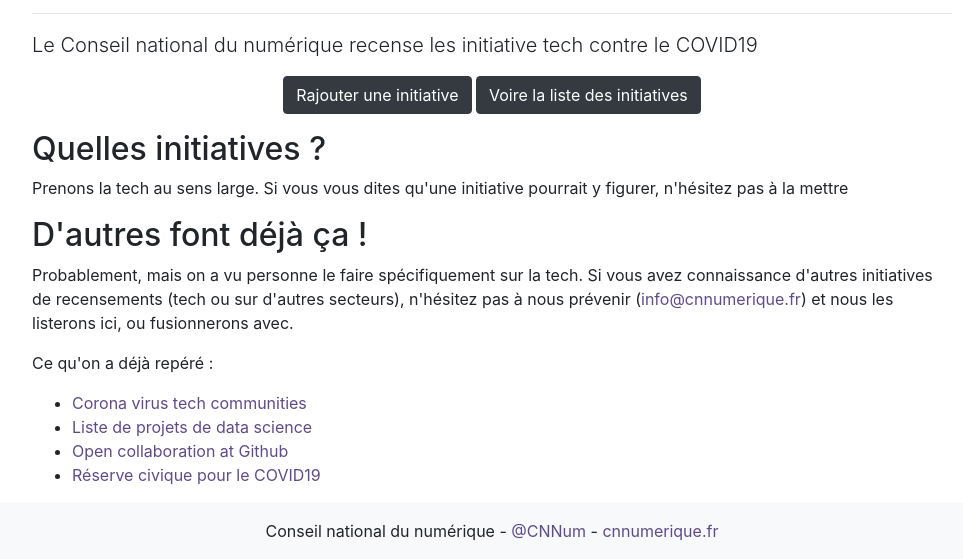
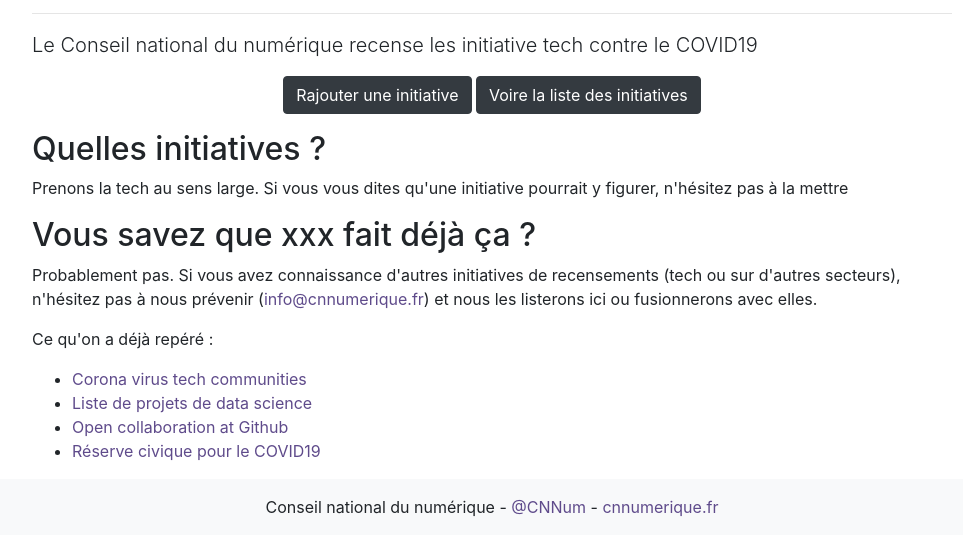
Before and after one commit to cpa/techvscovid19, a plain HTML site: page index.html in a window 1280 px wide. Shown: the part 255-814 px from the top of the page, without its empty margins (148-1111 px from the left). Drawn offline with Linux system fonts and the light colour scheme.

Commit message:
Update index.html

```diff
--- a/index.html
+++ b/index.html
@@ -43,8 +43,8 @@
           <h2>Quelles initiatives ?</h2>
           <p>Prenons la tech au sens large. Si vous vous dites qu'une initiative pourrait y figurer, n'hésitez pas à la mettre</p>
 
-          <h2>D'autres font déjà ça !</h2>
-          <p>Probablement, mais on a vu personne le faire spécifiquement sur la tech. Si vous avez connaissance d'autres initiatives de recensements (tech ou sur d'autres secteurs), n'hésitez pas à nous prévenir (<a href="mailto:info@cnnumerique.fr">info@cnnumerique.fr</a>) et nous les listerons ici, ou fusionnerons avec.</p>
+          <h2>Vous savez que xxx fait déjà ça ?</h2>
+          <p>Probablement pas. Si vous avez connaissance d'autres initiatives de recensements (tech ou sur d'autres secteurs), n'hésitez pas à nous prévenir (<a href="mailto:info@cnnumerique.fr">info@cnnumerique.fr</a>) et nous les listerons ici ou fusionnerons avec elles.</p>
           <p>Ce qu'on a déjà repéré :
             <ul class="list">
               <li><a target="_blank" href="https://coronavirustechhandbook.com/techcommunities">Corona virus tech communities</a></li>
```
